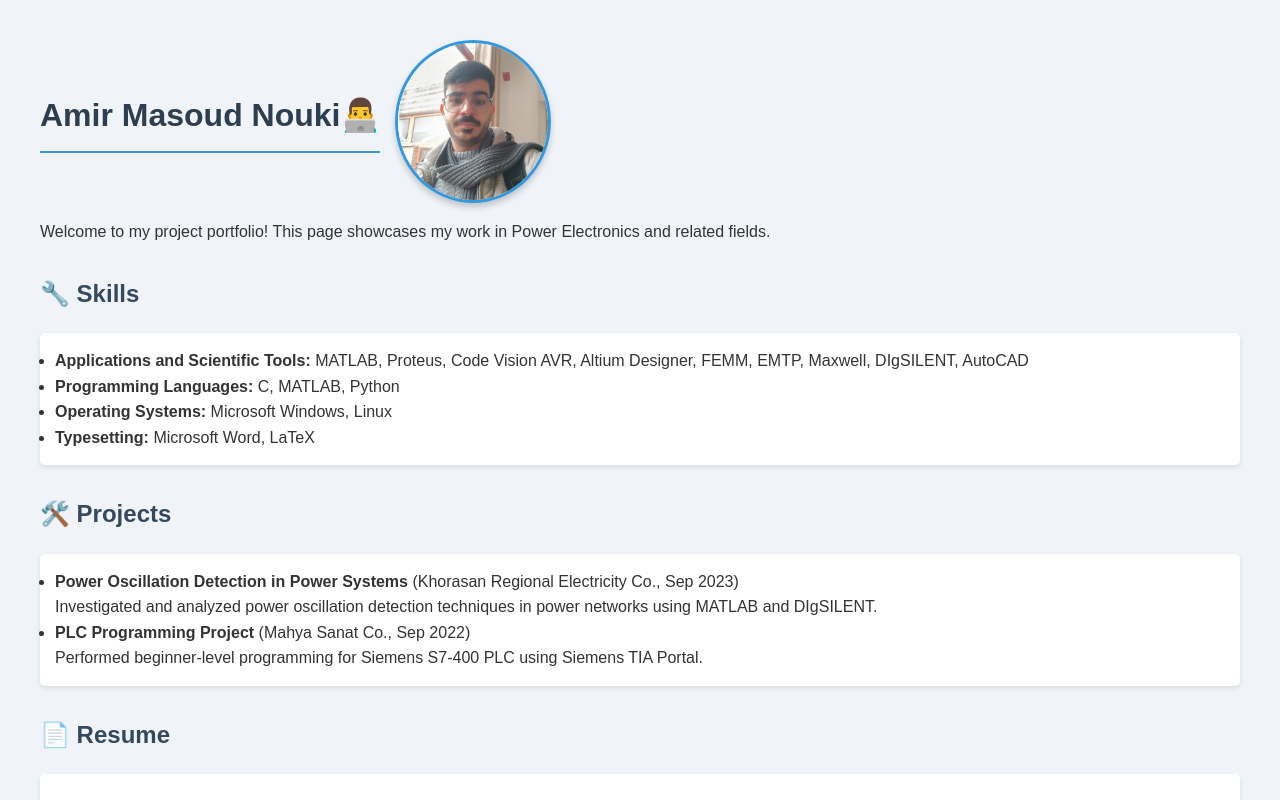
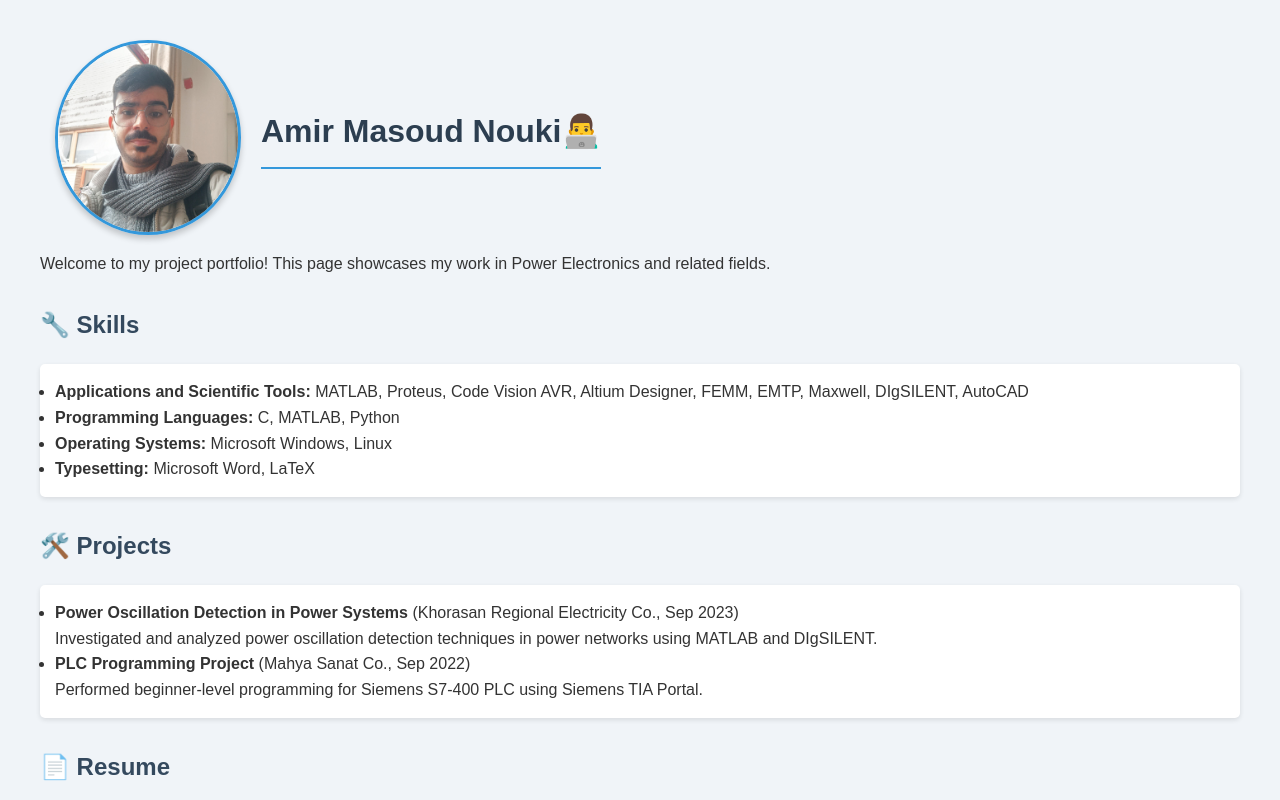
Before and after one commit to AmirMasoud8004/amirmasoudnouki.github.io, a plain HTML site: page index.html in a window 1280 px wide. Shown: the top 800 px of the page. Drawn offline with Linux system fonts and the light colour scheme.

Commit message:
index.html

```diff
--- a/index.html
+++ b/index.html
@@ -45,13 +45,14 @@
         padding: 8px;
         text-align: left;
     }
-.header-container {
+    .header-container {
     display: flex;
     align-items: center;
-}
+    gap: 20px;
+    }
 
 .profile-pic {
-    width: 150px;
+    width: 180px;
     border-radius: 50%;
     margin-left: 15px;
     border: 3px solid #3498db;
@@ -61,10 +62,10 @@
 </style>
 </head>
 <body>
-  <div class="header-container">
-    <h1>Amir Masoud Nouki👨‍💻</h1>
+<div class="header-container">
     <img src="https://github.com/AmirMasoud8004/amirmasoudnouki.github.io/raw/main/-2147483648_-211069.jpg"
          alt="Amir Masoud Nouki" class="profile-pic">
+    <h1>Amir Masoud Nouki👨‍💻</h1>
 </div>
 
     <p>Welcome to my project portfolio! This page showcases my work in Power Electronics and related fields.</p>
```
